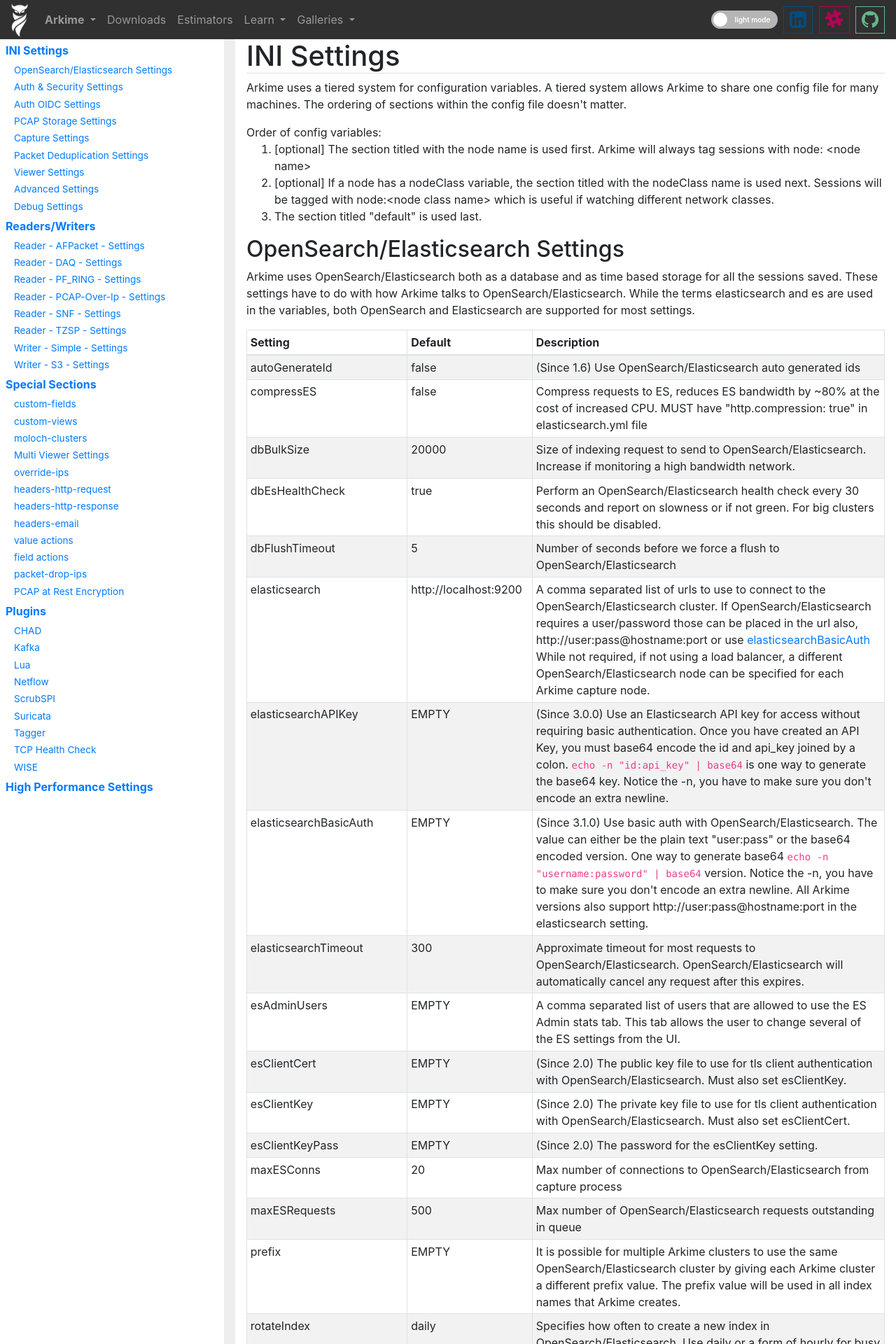
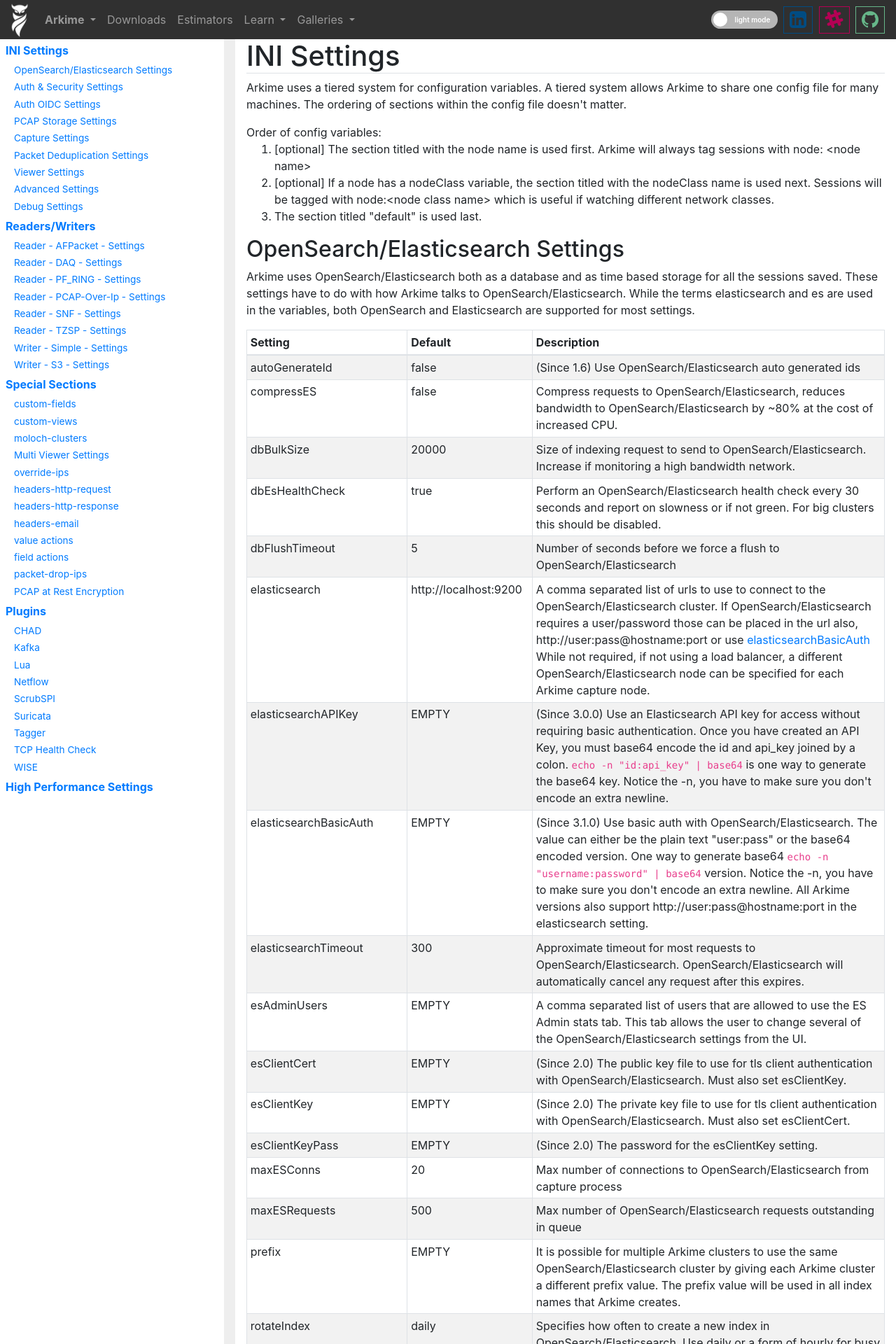
Before and after one commit to arkime/arkimeweb, a Jekyll site: the page built from settings.html, in a window 1280 px wide. Shown: the top 1920 px of the page at 70% size. Built offline with Jekyll 4.4.1, drawn with Linux system fonts in a browser that asks for light colours.

Commit message:
more ES->OS/ES, and add autoreload rulesfiles

```diff
--- a/_data/settings/capture.yml
+++ b/_data/settings/capture.yml
@@ -154,10 +154,8 @@
   - key: parseDNSRecordAll
     value: "false"
     text: |
-      Parse a full DNS record (query, answer,
-      authoritative, and additional) and store various DNS information
-      (look up hostname, name server IPs, mail exchange server IPs, and
-      so on) into multiple ES fields
+      Parse a full DNS record (query, answer, authoritative, and additional) and store various DNS information
+      (look up hostname, name server IPs, mail exchange server IPs, and so on) into multiple OpenSearch/Elasticsearch fields
 
   - key: parseSMTP
     value: "true"
@@ -211,13 +209,10 @@
   - key: rulesFiles
     value: EMPTY
     text: |
-      A semicolon separated list of files that contain
-      rules. These rules match against fields set and can set other
-      fields or meta data about the sessions. See
-      <a class="no-decoration"
-        href="rulesformat">
-        RulesFormat</a>
-      for the format of the files.
+      A semicolon separated list of files that contain Arkime rules.
+      These rules match against fields set and can set other fields or meta data about the sessions.
+      See <a class="no-decoration" href="rulesformat"> RulesFormat</a> for the format of the files.
+      Since 1.5.0 rules files are auto reloaded, so no need to restart capture.
 
   - key: sctpTimeout
     value: "60"
@@ -297,7 +292,7 @@
   - key: gapPacketPos
     value: "true"
     text: |
-      (Since 2.4.0) encode packetPos using a simple gap encoding, this reduces storage in ES
+      (Since 2.4.0) encode packetPos using a simple gap encoding, this reduces storage in OpenSearch/Elasticsearch
 
   - key: interfaceOps
     value: EMPTY
--- a/_data/settings/db.yml
+++ b/_data/settings/db.yml
@@ -24,7 +24,7 @@
     value: EMPTY
     text: |
       A comma separated list of users that are allowed to use the ES Admin stats tab.
-      This tab allows the user to change several of the ES settings from the UI.
+      This tab allows the user to change several of the OpenSearch/Elasticsearch settings from the UI.
 
   - key: esClientCert
     value: EMPTY
@@ -145,9 +145,7 @@
   - key: compressES
     value: "false"
     text: |
-      Compress requests to ES, reduces ES bandwidth by ~80% at the cost
-      of increased CPU. MUST have "http.compression: true" in
-      elasticsearch.yml file
+      Compress requests to OpenSearch/Elasticsearch, reduces bandwidth to OpenSearch/Elasticsearch by ~80% at the cost of increased CPU.
 
   - key: dbBulkSize
     value: "20000"
--- a/_data/settings/viewer.yml
+++ b/_data/settings/viewer.yml
@@ -42,7 +42,7 @@
     text: |
       <ul class="mb-0">
         <li>
-          _cluster_ = ES cluster name
+          _cluster_ = OpenSearch/Elasticsearch cluster name
         </li>
         <li>
           _userId_ = logged in User Id
```
